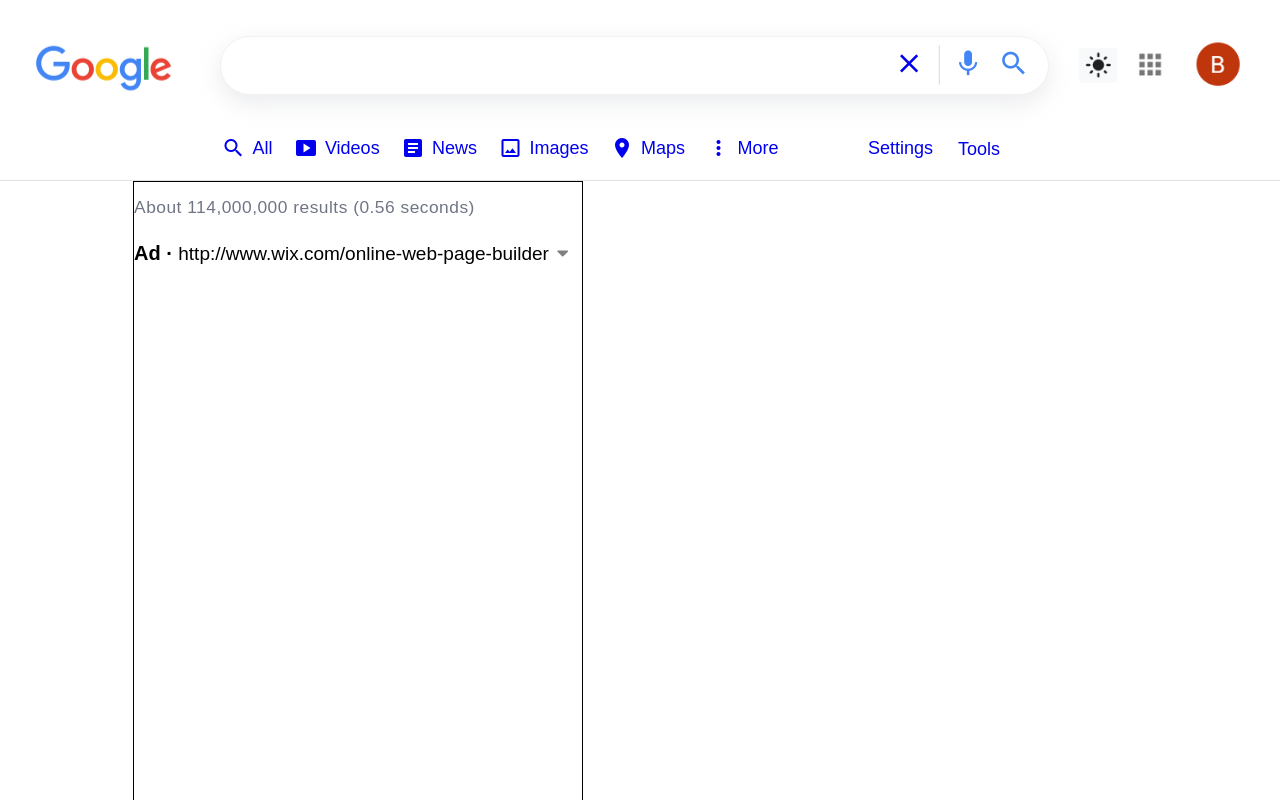
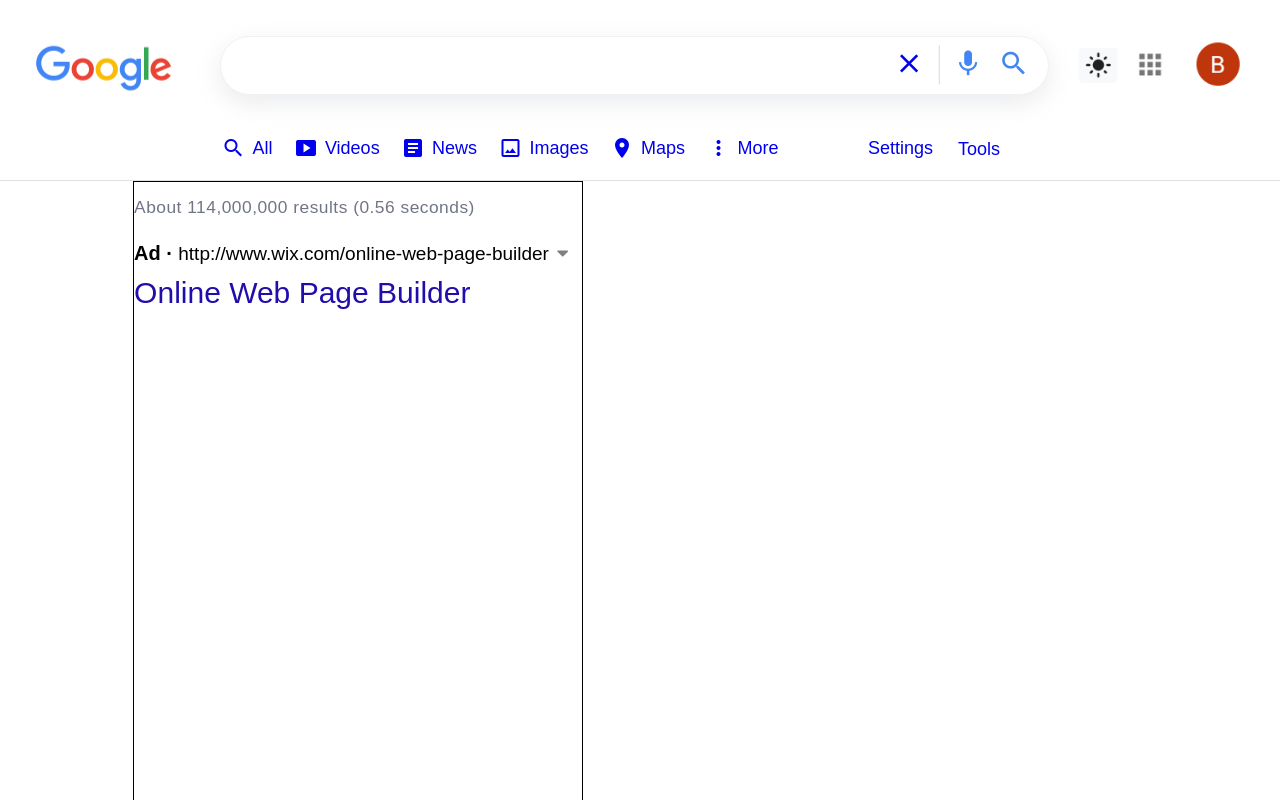
Before and after one commit to BENJIGAO/google-search-results-page, a plain HTML site: page index.html in a window 1280 px wide. Shown: the top 800 px of the page. Drawn offline with Linux system fonts and the light colour scheme.

Commit message:
Same as previous comment

```diff
--- a/index.html
+++ b/index.html
@@ -73,7 +73,7 @@
                 <p class="website-url">
                     <strong class="ad-text">Ad ·</strong> http://www.wix.com/online-web-page-builder <i class="fa fa-caret-down carat-down-icon"></i>
                 </p>
-                <h2 class="website-title"></h2>
+                <h2 class="website-title-container"><a class="website-title" href="#">Online Web Page Builder</a></h2>
                 <p class="website-description"></p>
 
             </div>
--- a/styles/body.css
+++ b/styles/body.css
@@ -27,7 +27,18 @@ strong {
     margin-left: 3px;
 }
 
+.website-title-container {
+    margin-top: 15px;
+}
+
 .website-title {
+    color: #210dab !important;
+    font-size: 30px;
+    margin-top: 20px;
+}
+
+.website-title:hover {
+    text-decoration: underline;
 
 }
 
```
